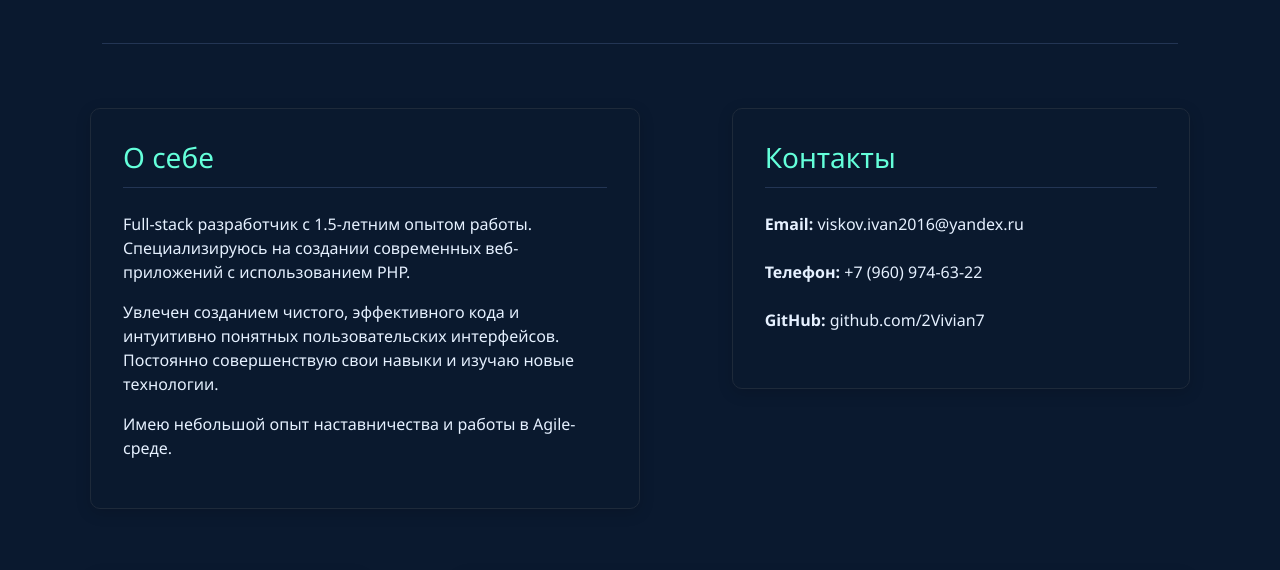
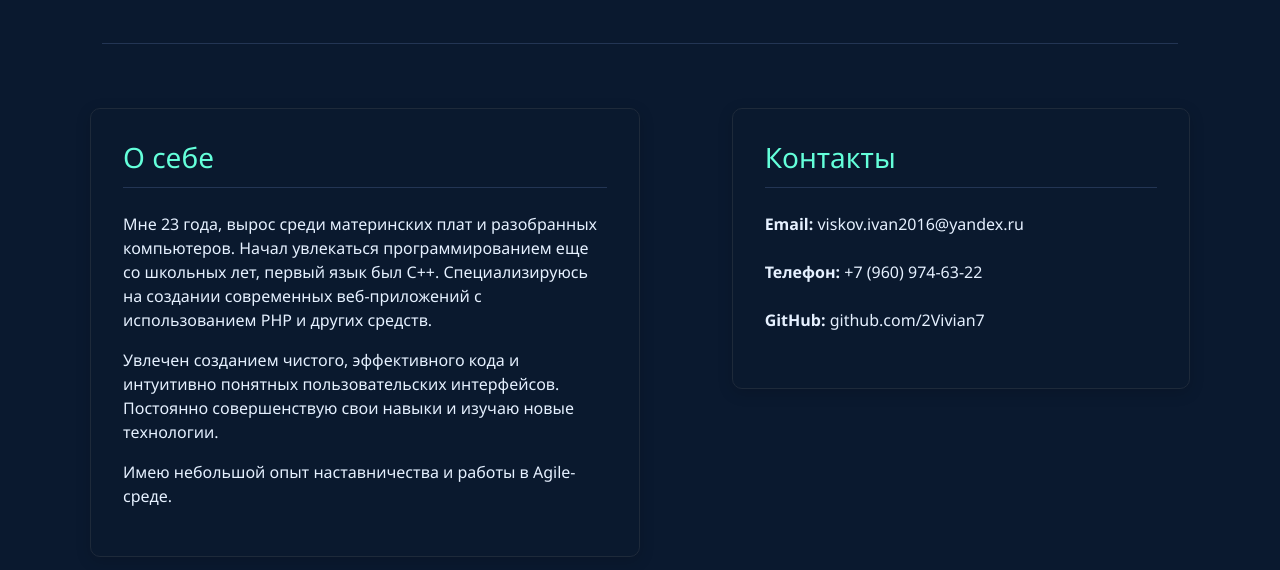
Before and after one commit to 2Vivian7/Viskov_Resume.github.io, a plain HTML site: page index.html in a window 1280 px wide. Shown: the part 224-794 px from the top of the page. Drawn offline with nearby package versions, Linux system fonts and the light colour scheme.

Commit message:
Update index.html

```diff
--- a/index.html
+++ b/index.html
@@ -143,7 +143,7 @@
             <!-- О себе -->
             <div class="col-lg-6 tile" id="about">
                 <h3>О себе</h3>
-                <p>Full-stack разработчик с 1.5-летним опытом работы. Специализируюсь на создании современных веб-приложений с использованием PHP.</p>
+                <p>Мне 23 года, вырос среди материнских плат и разобранных компьютеров. Начал увлекаться программированием еще со школьных лет, первый язык был С++. Специализируюсь на создании современных веб-приложений с использованием PHP и других средств.</p>
                 <p>Увлечен созданием чистого, эффективного кода и интуитивно понятных пользовательских интерфейсов. Постоянно совершенствую свои навыки и изучаю новые технологии.</p>
                 <p>Имею небольшой опыт наставничества и работы в Agile-среде.</p>
             </div>
```
